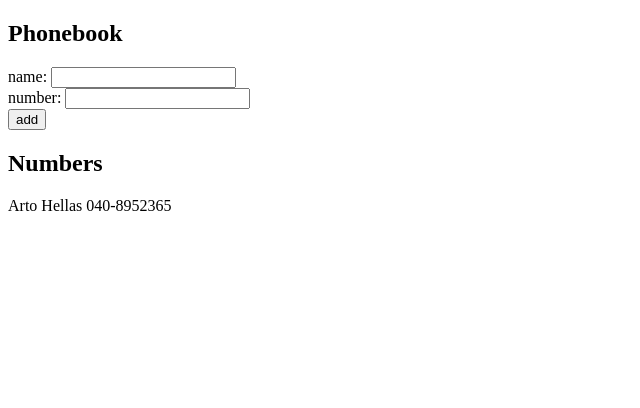
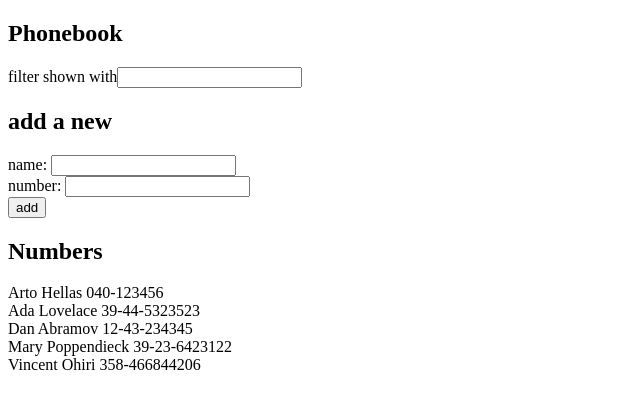
Before and after one commit to vinnoangel/FullStackOpen, a React (Vite) app in the folder part2/Phonebook/: page / in a window 1280 px wide. Shown: the top 408 px of the page, without its empty margins (0-640 px from the left). Built offline with nearby package versions, Linux system fonts and the light colour scheme.

Commit message:
I implement a search field that can be used to filter the list of people by name. This completes exercise 2.9 of part2

```diff
--- a/part2/Phonebook/src/App.jsx
+++ b/part2/Phonebook/src/App.jsx
@@ -2,13 +2,24 @@ import { useState } from 'react'
 
 const App = () => {
   const [persons, setPersons] = useState([
-    { name: 'Arto Hellas', number: '040-8952365' }
+    { name: 'Arto Hellas', number: '040-123456', id: 1 },
+    { name: 'Ada Lovelace', number: '39-44-5323523', id: 2 },
+    { name: 'Dan Abramov', number: '12-43-234345', id: 3 },
+    { name: 'Mary Poppendieck', number: '39-23-6423122', id: 4 },
+    { name: 'Vincent Ohiri', number: '358-466844206', id: 5 }
   ])
   const [newName, setNewName] = useState('')
   const [newNumber, setNewNumber] = useState('')
+  const [searchTerm, setSearchTerm] = useState('')
 
   const handleNameChange = (event) => setNewName(event.target.value)
   const handleNumberChange = (event) => setNewNumber(event.target.value)
+  const handleSearch = (event) => setSearchTerm(event.target.value)
+
+  const searchPersonsResult
+    = persons.filter(
+      person => person.name.toLocaleLowerCase().includes(searchTerm.toLocaleLowerCase()
+  ))
 
   const addPhonebook = (event) => {
     event.preventDefault()
@@ -28,15 +39,15 @@ const App = () => {
   return (
     <div>
       <h2>Phonebook</h2>
+      <div>filter shown with<input value={searchTerm} onChange={handleSearch} /></div>
       <form onSubmit={addPhonebook}>
+        <h2>add a new</h2>
         <div>name: <input value={newName} onChange={handleNameChange} /></div>
         <div>number: <input value={newNumber} onChange={handleNumberChange} /></div>
-        <div>
-          <button type="submit">add</button>
-        </div>
+        <div><button type="submit">add</button></div>
       </form>
       <h2>Numbers</h2>
-      {persons.map(person => <div key={person.name + Math.random()}>{person.name} {person.number}</div>)}
+      {searchPersonsResult.map(person => <div key={person.name + Math.random()}>{person.name} {person.number}</div>)}
     </div>
   )
 }
```
